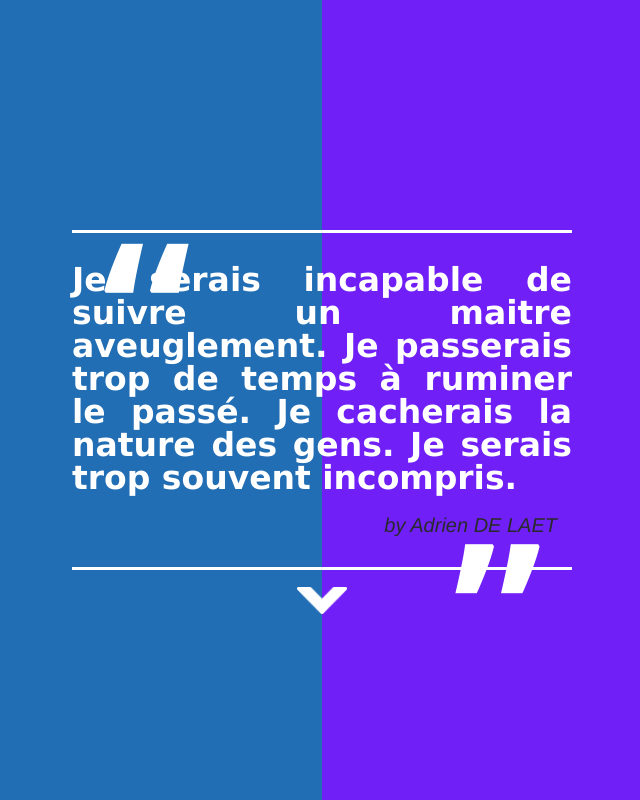
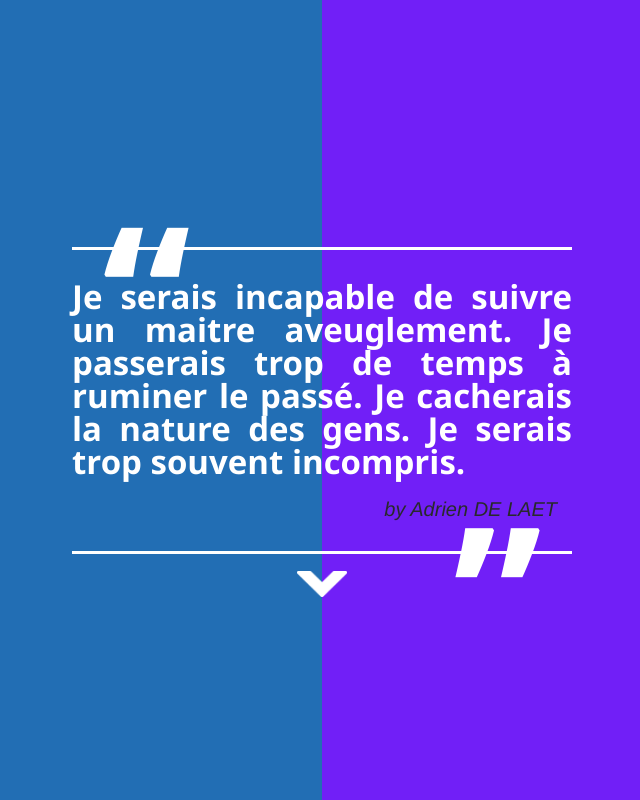
Before and after one commit to McDibou/projet_prefo, a plain HTML site: page index.html in a window 1280 px wide. Shown: the whole page, without its empty margins (318-958 px from the left). Drawn offline with Linux system fonts and the light colour scheme.

Commit message:
recalibrage

```diff
--- a/style.css
+++ b/style.css
@@ -16,7 +16,6 @@
 .presentation
     {
         position: relative;
-        font-family: 'Segoe UI', Tahoma, Geneva, Verdana, sans-serif;
         font-weight: 800;
         padding: 30px 0;
         width: 500px;
@@ -29,6 +28,7 @@
 .text
     {
         position: relative;
+        font-family: 'Segoe UI', Tahoma, Geneva, Verdana, sans-serif;
         color: #FFFFFF;
         font-size: 33px;
         text-align: justify;
@@ -52,6 +52,7 @@
     {
         position: absolute;
         content: "”";
+        font-family: 'Segoe UI', Tahoma, Geneva, Verdana, sans-serif;
         color: rgba(255, 255, 255, 1);
         font-size: 200px;
         line-height: 0;
@@ -62,6 +63,7 @@
     {
         position: absolute;
         content: "”";
+        font-family: 'Segoe UI', Tahoma, Geneva, Verdana, sans-serif;
         color: rgba(255, 255, 255, 1);
         font-size: 200px;
         line-height: 0;
@@ -174,6 +176,7 @@
 .page_expo
     {
         background-color: rgb(34, 110, 180);
+        /*background: url(img/Fond_1.jpg width="300px" height="auto"), url(img/Fond_2.jpg), url(img/Fond_3.jpg), url(img/Fond_4.jpg), url(img/Fond_5.jpg), url(img/Fond_6.jpg);*/
     }
 .expo
     {
```
Also changed, not shown: index.html (+2 -1 lines), menu.html (+6 -2 lines).
